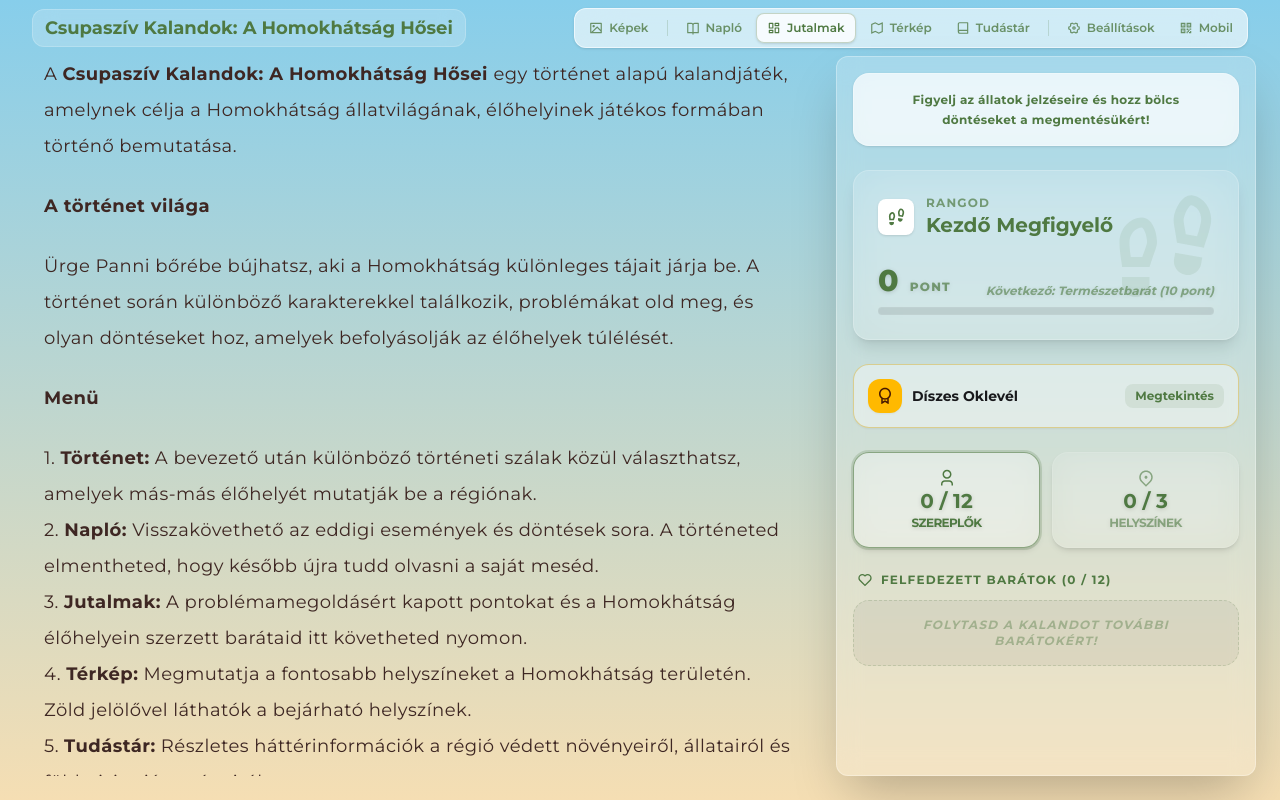
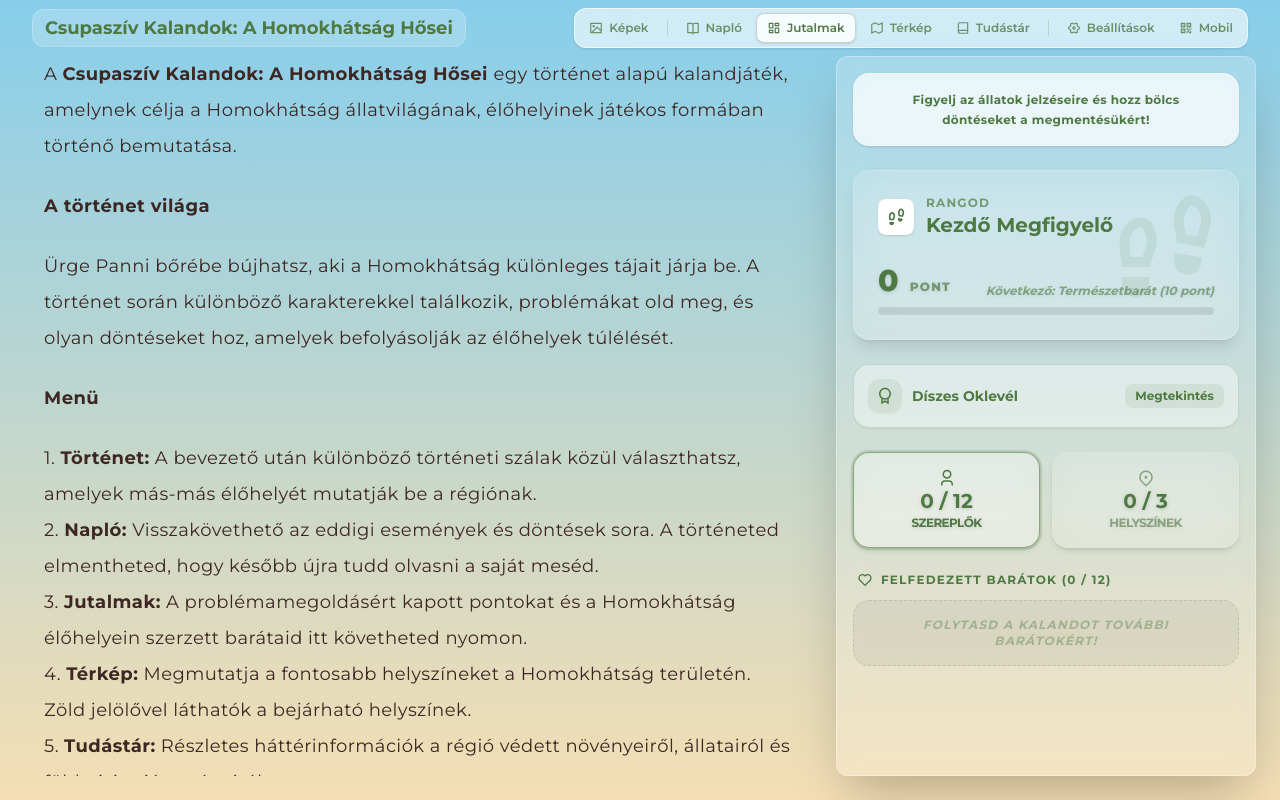
Before and after one commit to farkasszte/csupaszivcsapat, a Next.js app: page / in a window 1280 px wide. Built offline with nearby package versions, Linux system fonts and the light colour scheme.

Commit message:
fix(dashboard): diszes oklevel gomb es ikon szinenek igazitasa a panelhez

```diff
--- a/src/components/PlayerDashboard.jsx
+++ b/src/components/PlayerDashboard.jsx
@@ -166,18 +166,18 @@ export default function PlayerDashboard() {
                 {/* Certificate Action Button */}
                 <button
                     onClick={() => setShowCert(true)}
-                    className="w-full flex items-center justify-between p-3.5 rounded-2xl bg-white/40 hover:bg-white/60 border border-[#D4AF37]/50 shadow-xs hover:shadow-md transition-all group cursor-pointer"
+                    className="w-full flex items-center justify-between p-3.5 rounded-2xl bg-white/40 hover:bg-white/60 border border-[#4F7942]/20 hover:border-[#4F7942]/40 shadow-xs hover:shadow-md transition-all group cursor-pointer"
                 >
                     <div className="flex items-center gap-2.5">
-                        <div className="p-2 rounded-xl bg-amber-400 text-amber-950 shadow-xs">
+                        <div className="p-2 rounded-xl bg-[#4F7942]/10 text-[#4F7942] group-hover:bg-[#4F7942] group-hover:text-white shadow-xs transition-all">
                             <RiAwardLine size={18} />
                         </div>
-                        <span className="text-xs sm:text-sm font-bold text-zinc-900 group-hover:text-[#4F7942] transition-colors">
+                        <span className="text-xs sm:text-sm font-bold text-[#4F7942] transition-colors">
                             {t('certificate_btn') || 'Díszes Oklevél'}
                         </span>
                     </div>
-                    <span className="text-xs font-bold text-[#4F7942] bg-[#4F7942]/10 px-2.5 py-1 rounded-lg shrink-0">
-                        Megtekintés
+                    <span className="text-xs font-bold text-[#4F7942] bg-[#4F7942]/10 group-hover:bg-[#4F7942] group-hover:text-white px-2.5 py-1 rounded-lg shrink-0 transition-colors">
+                        {t('view_btn') || 'Megtekintés'}
                     </span>
                 </button>
 
--- a/src/data/translations.js
+++ b/src/data/translations.js
@@ -36,6 +36,7 @@ export const translations = {
         "stop_reading": "Leállítás",
         "tts_unsupported": "A böngésződ nem támogatja a szövegfelolvasást.",
         "certificate_btn": "Díszes Oklevél",
+        "view_btn": "Megtekintés",
         "certificate_download_btn": "Oklevél letöltése",
         "certificate_name_label": "A Te neved az oklevélen:",
         "reset_game": "Újrakezdés",
@@ -222,6 +223,7 @@ export const translations = {
         "stop_reading": "Stop Reading",
         "tts_unsupported": "Your browser does not support text-to-speech.",
         "certificate_btn": "Honorary Certificate",
+        "view_btn": "View",
         "certificate_download_btn": "Download Certificate",
         "certificate_name_label": "Your name on the certificate:"
     },
@@ -335,6 +337,7 @@ export const translations = {
         "stop_reading": "Zaustavi čitanje",
         "tts_unsupported": "Vaš pregledač ne podržava čitanje naglas.",
         "certificate_btn": "Počasna diploma",
+        "view_btn": "Pregled",
         "certificate_download_btn": "Preuzmi diplomu",
         "certificate_name_label": "Tvoje ime na diplomi:"
     },
@@ -448,6 +451,7 @@ export const translations = {
         "stop_reading": "Заустави читање",
         "tts_unsupported": "Ваш прегледач не подржава читање наглас.",
         "certificate_btn": "Почасна диплома",
+        "view_btn": "Преглед",
         "certificate_download_btn": "Преузми диплому",
         "certificate_name_label": "Твоје име на дипломи:"
     }
```
